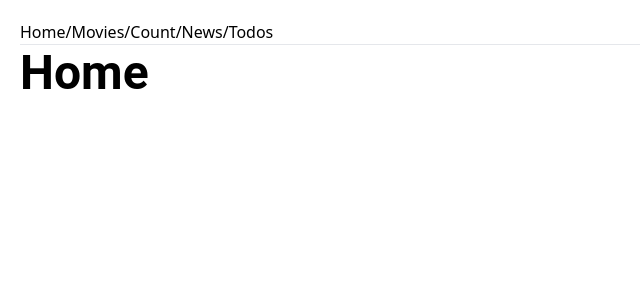
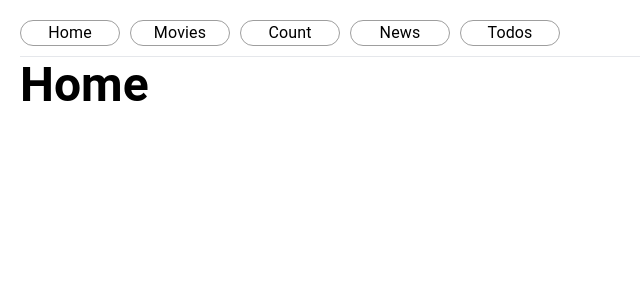
Before and after one commit to jsontype/general-kim, a React (Create React App) app: page / in a window 1280 px wide. Shown: the top 300 px of the page, without its empty margins (0-640 px from the left). Built offline with nearby package versions, Linux system fonts and the light colour scheme.

Commit message:
fix: change css on mui

```diff
--- a/src/App.js
+++ b/src/App.js
@@ -1,29 +1,15 @@
-import { Routes, Route, Link } from "react-router-dom"
+import { Routes, Route } from "react-router-dom"
 import Home from "./pages/Home"
 import Movies from "./pages/Movies"
 import Count from "./pages/Count"
 import News from "./pages/News"
 import Todos from "./pages/Todos"
+import Navbar from "./components/molecules/Navbar"
 
 export default function App() {
   return (
     <div className="m-[20px]">
-      <span>
-        <Link to="/">Home</Link>/
-      </span>
-      <span>
-        <Link to="/movie">Movies</Link>/
-      </span>
-      <span>
-        <Link to="/count">Count</Link>/
-      </span>
-      <span>
-        <Link to="/news">News</Link>/
-      </span>
-      <span>
-        <Link to="/todos">Todos</Link>
-      </span>
-      <hr />
+      <Navbar />
 
       <Routes>
         <Route path="/" element={<Home />} />
--- /dev/null
+++ b/src/components/Atoms/NavbarItem/index.js
@@ -0,0 +1,18 @@
+import { Typography } from "@mui/material"
+import { Link } from "react-router-dom"
+
+export default function NavbarItem({ link, text }) {
+  return (
+    <Typography
+      sx={{
+        minWidth: 100,
+        border: 1,
+        borderColor: "grey.500",
+        borderRadius: "16px",
+        "&:hover": { backgroundColor: "#dddddd" },
+      }}
+    >
+      <Link to={link}>{text}</Link>
+    </Typography>
+  )
+}
--- /dev/null
+++ b/src/components/Atoms/NewsItem/index.js
@@ -0,0 +1,3 @@
+export default function NewsItem() {
+  return <div>newsItem</div>
+}
--- /dev/null
+++ b/src/components/molecules/Navbar/index.js
@@ -0,0 +1,26 @@
+import * as React from "react"
+import Box from "@mui/material/Box"
+import NavbarItem from "../../atoms/NavbarItem"
+
+export default function Navbar() {
+  return (
+    <>
+      <Box
+        sx={{
+          display: "flex",
+          alignItems: "center",
+          textAlign: "center",
+          paddingBottom: "10px",
+          gap: "10px",
+        }}
+      >
+        <NavbarItem link={"/"} text={"Home"} />
+        <NavbarItem link={"/movie"} text={"Movies"} />
+        <NavbarItem link={"/count"} text={"Count"} />
+        <NavbarItem link={"/news"} text={"News"} />
+        <NavbarItem link={"/todos"} text={"Todos"} />
+      </Box>
+      <hr />
+    </>
+  )
+}
--- /dev/null
+++ b/src/components/molecules/NewsTableContent/index.js
@@ -0,0 +1,27 @@
+import { TableCell, TableRow } from "@mui/material"
+
+export default function NewsTableContent({ item, index }) {
+  const onClick = (url) => {
+    window.open(url, "_blank")
+  }
+
+  return (
+    <TableRow
+      key={item.id}
+      sx={{
+        "&:last-child td, &:last-child th": { border: 0 },
+        "&:hover": { backgroundColor: "#b9e0fd", cursor: "pointer" },
+      }}
+      onClick={() => onClick(item.url)}
+    >
+      <TableCell align="left">{index}</TableCell>
+      <TableCell component="th" scope="row">
+        {item.title}
+      </TableCell>
+      <TableCell align="right">{item.comments_count}</TableCell>
+      <TableCell align="right">{item.user}</TableCell>
+      <TableCell align="right">{item.points}</TableCell>
+      <TableCell align="right">{item.time_ago}</TableCell>
+    </TableRow>
+  )
+}
--- /dev/null
+++ b/src/components/molecules/NewsTableHeader/index.js
@@ -0,0 +1,16 @@
+import { TableCell, TableHead, TableRow } from "@mui/material"
+
+export default function NewsTableHeader() {
+  return (
+    <TableHead>
+      <TableRow>
+        <TableCell align="left">index</TableCell>
+        <TableCell>title</TableCell>
+        <TableCell align="right">comment count</TableCell>
+        <TableCell align="right">user</TableCell>
+        <TableCell align="right">points</TableCell>
+        <TableCell align="right">time ago</TableCell>
+      </TableRow>
+    </TableHead>
+  )
+}
--- /dev/null
+++ b/src/components/organisms/NewsTable/index.js
@@ -0,0 +1,22 @@
+import * as React from "react"
+import Table from "@mui/material/Table"
+import TableBody from "@mui/material/TableBody"
+import TableContainer from "@mui/material/TableContainer"
+import Paper from "@mui/material/Paper"
+import NewsTableHeader from "../../molecules/NewsTableHeader"
+import NewsTableContent from "../../molecules/NewsTableContent"
+
+export default function NewsTable({ news }) {
+  return (
+    <TableContainer component={Paper}>
+      <Table sx={{ minWidth: 650 }} aria-label="simple table">
+        <NewsTableHeader />
+        <TableBody>
+          {news.map((item, index) => (
+            <NewsTableContent item={item} index={index} key={item.id} />
+          ))}
+        </TableBody>
+      </Table>
+    </TableContainer>
+  )
+}
--- a/src/pages/Count/index.js
+++ b/src/pages/Count/index.js
@@ -1,6 +1,6 @@
 import React from "react"
 import Button from "@mui/material/Button"
-import Label from "../../components/Atoms/Label"
+import Label from "../../components/atoms/Label"
 import { useState } from "react"
 
 export default function Count() {
--- a/src/pages/Home/index.js
+++ b/src/pages/Home/index.js
@@ -1,5 +1,5 @@
 import React from "react"
-import Label from "../../components/Atoms/Label"
+import Label from "../../components/atoms/Label"
 
 export default function Home() {
   return (
--- a/src/pages/Movies/index.js
+++ b/src/pages/Movies/index.js
@@ -8,7 +8,7 @@ import AccordionSummary from "@mui/material/AccordionSummary"
 import AccordionDetails from "@mui/material/AccordionDetails"
 import ExpandMoreIcon from "@mui/icons-material/ExpandMore"
 import { useState, useEffect } from "react"
-import Label from "../../components/Atoms/Label"
+import Label from "../../components/atoms/Label"
 
 export default function Movies() {
   const [movies, setMovies] = useState([])
--- a/src/pages/News/index.js
+++ b/src/pages/News/index.js
@@ -1,6 +1,7 @@
 import React from "react"
-import Label from "../../components/Atoms/Label"
+import Label from "../../components/atoms/Label"
 import { useState, useEffect } from "react"
+import NewsTable from "../../components/organisms/NewsTable"
 
 export default function News() {
   const [news, setNews] = useState([])
@@ -14,29 +15,11 @@ export default function News() {
       })
   }, [])
 
-  console.log("news: ", news)
-
-  const render = news.map((item) => {
-    return (
-      <div key={item.id}>
-        <a
-          className="no-underline text-black hover:bg-pink-500 hover:text-white"
-          target="_blank"
-          href={item.url}
-          rel="noreferrer"
-        >
-          {item.title}
-        </a>
-        <span> / ID: {item.user}</span>
-      </div>
-    )
-  })
-
   return (
     <div>
       <Label text="News" />
 
-      <div>{render}</div>
+      <NewsTable news={news} />
     </div>
   )
 }
--- a/src/pages/Todos/index.js
+++ b/src/pages/Todos/index.js
@@ -3,8 +3,8 @@ import Checkbox from "@mui/material/Checkbox"
 import IconButton from "@mui/material/IconButton"
 import DeleteIcon from "@mui/icons-material/Delete"
 import TextField from "@mui/material/TextField"
-import Label from "../../components/Atoms/Label"
-import NormalButton from "../../components/Atoms/NormalButton"
+import Label from "../../components/atoms/Label"
+import NormalButton from "../../components/atoms/NormalButton"
 
 export default function Todos() {
   const [todos, setTodos] = useState([])
```
